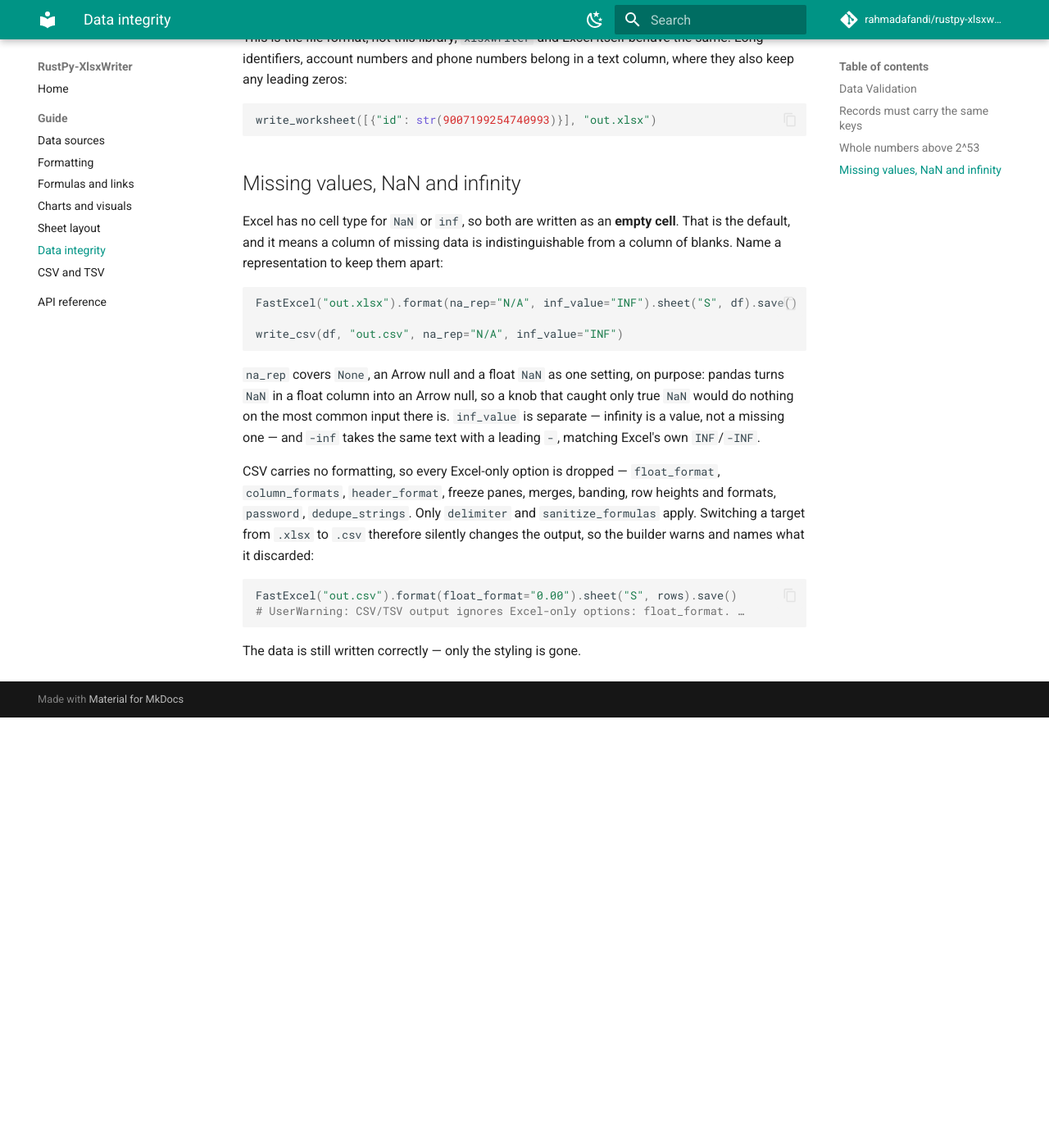
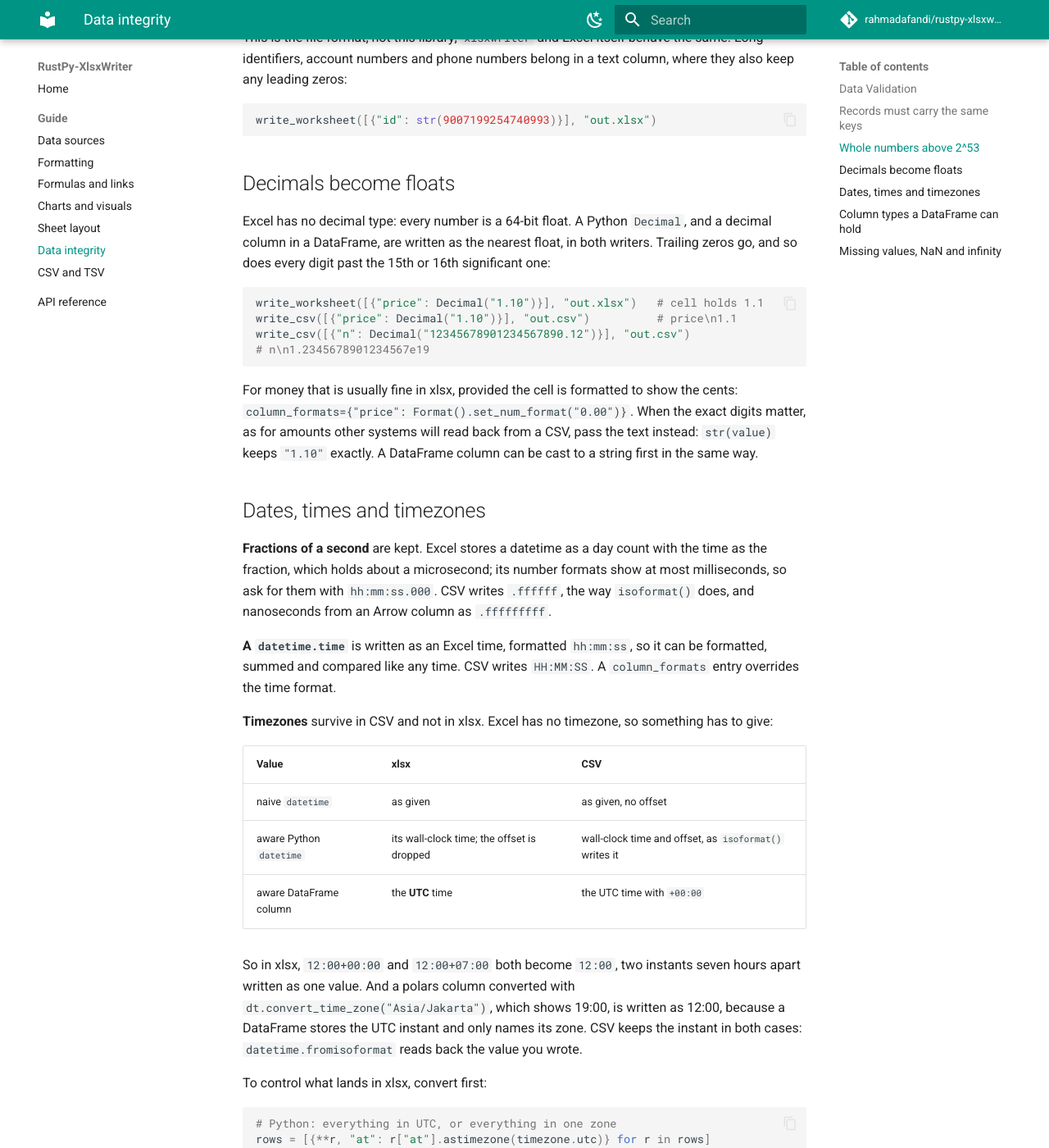
Before and after one commit to rahmadafandi/rustpy-xlsxwriter, an MkDocs documentation site: the page built from docs/guide/data-integrity.md, in a window 1280 px wide and 1400 px high, scrolled down 1350 px. Shown: the whole window at 82% size. Built offline with MkDocs 1.6.1 and Material for MkDocs 9.7.7, drawn with Linux system fonts in a browser that asks for light colours; comment, search, counter and statistics services are not loaded; before the commit the page ends 2225 px from its top, so only the background shows below that; some of the changed text lies outside the part shown.

Commit message:
docs: document decimals, dates, timezones and DataFrame column types
The guide said nothing about what happens to a Decimal, a timezone, a
fraction of a second or a datetime.time. The data-integrity page now
covers them in the shape of its other sections. Decimals become the
nearest float in both writers, with what to do when the exact digits
matter. Fractions of a second and times are kept. Timezones survive in
CSV and not in xlsx, with a table per input kind and the conversions to
apply first. Dates before 1900 raise from Python but are still written
empty from a DataFrame. The page also lists which DataFrame column types
are written and which raise.

The formulas page notes that a formula column needs a header of its own.

````diff
--- a/docs/guide/data-integrity.md
+++ b/docs/guide/data-integrity.md
@@ -68,6 +68,91 @@ a text column, where they also keep any leading zeros:
 write_worksheet([{"id": str(9007199254740993)}], "out.xlsx")
 ```
 
+## Decimals become floats
+
+Excel has no decimal type: every number is a 64-bit float. A Python `Decimal`,
+and a decimal column in a DataFrame, are written as the nearest float, in
+both writers. Trailing zeros go, and so does every digit past the 15th or
+16th significant one:
+
+```python
+write_worksheet([{"price": Decimal("1.10")}], "out.xlsx")   # cell holds 1.1
+write_csv([{"price": Decimal("1.10")}], "out.csv")          # price\n1.1
+write_csv([{"n": Decimal("12345678901234567890.12")}], "out.csv")
+# n\n1.2345678901234567e19
+```
+
+For money that is usually fine in xlsx, provided the cell is formatted to show
+the cents: `column_formats={"price": Format().set_num_format("0.00")}`. When
+the exact digits matter, as for amounts other systems will read back from a
+CSV, pass the text instead: `str(value)` keeps `"1.10"` exactly. A DataFrame
+column can be cast to a string first in the same way.
+
+## Dates, times and timezones
+
+**Fractions of a second** are kept. Excel stores a datetime as a day count
+with the time as the fraction, which holds about a microsecond; its number
+formats show at most milliseconds, so ask for them with `hh:mm:ss.000`. CSV
+writes `.ffffff`, the way `isoformat()` does, and nanoseconds from an Arrow
+column as `.fffffffff`.
+
+**A `datetime.time`** is written as an Excel time, formatted `hh:mm:ss`,
+so it can be formatted, summed and compared like any time. CSV writes
+`HH:MM:SS`. A `column_formats` entry overrides the time format.
+
+**Timezones** survive in CSV and not in xlsx. Excel has no timezone, so
+something has to give:
+
+| Value | xlsx | CSV |
+|---|---|---|
+| naive `datetime` | as given | as given, no offset |
+| aware Python `datetime` | its wall-clock time; the offset is dropped | wall-clock time and offset, as `isoformat()` writes it |
+| aware DataFrame column | the **UTC** time | the UTC time with `+00:00` |
+
+So in xlsx, `12:00+00:00` and `12:00+07:00` both become `12:00`, two instants
+seven hours apart written as one value. And a polars column converted with
+`dt.convert_time_zone("Asia/Jakarta")`, which shows 19:00, is written as
+12:00, because a DataFrame stores the UTC instant and only names its zone.
+CSV keeps the instant in both cases: `datetime.fromisoformat` reads back the
+value you wrote.
+
+To control what lands in xlsx, convert first:
+
+```python
+# Python: everything in UTC, or everything in one zone
+rows = [{**r, "at": r["at"].astimezone(timezone.utc)} for r in rows]
+
+# polars: keep the wall-clock time the column shows
+df = df.with_columns(pl.col("at").dt.replace_time_zone(None))
+
+# pandas: the same
+df["at"] = df["at"].dt.tz_localize(None)
+```
+
+**Dates before 1900** cannot be stored in xlsx; Excel's calendar starts on
+1900-01-01. A Python `date` or `datetime` from earlier raises `ValueError`.
+In a DataFrame column the cell is currently written **empty**, without an
+error, so check the range first if old dates are possible. CSV has no such
+limit and writes them as they are.
+
+## Column types a DataFrame can hold
+
+A DataFrame column whose type has no cell to go in raises `ValueError`
+naming the column, instead of writing it empty:
+
+| Column type | Written as |
+|---|---|
+| pandas `category`, polars `Categorical` and `Enum` | their values |
+| time of day | an Excel time / `HH:MM:SS` |
+| decimal | the nearest float, as above |
+| an all-null column | empty cells |
+| duration (`timedelta`) | `ValueError`: cast it to a string, or to a number of seconds |
+| binary, list, struct, and anything else | `ValueError` |
+
+Earlier versions wrote all of these, categories and times included, as empty
+cells and reported success. A duration is refused rather than guessed, because
+a guess at the unit would be silently wrong.
+
 ## Missing values, NaN and infinity
 
 Excel has no cell type for `NaN` or `inf`, so both are written as an **empty
````
Also changed, not shown: README.md (+1 -1 lines), docs/guide/formulas.md (+5 -1 lines).
